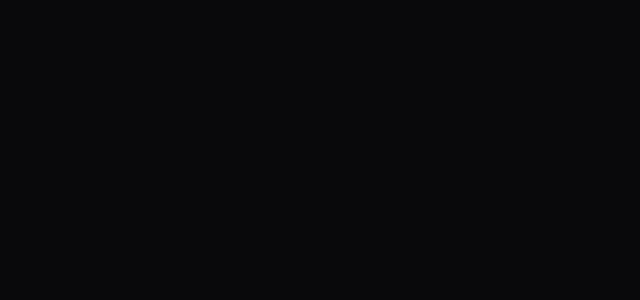
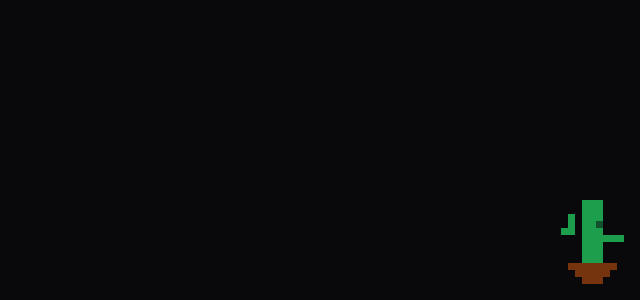
Before and after one commit to BWW01/dmqt1, a Nuxt app: page / in a window 1280 px wide. Shown: the part 500-800 px from the top of the page, without its empty margins (640-1280 px from the left). Built offline with nearby package versions, Linux system fonts and the light colour scheme.

Commit message:
pet update?

```diff
--- a/app/app.vue
+++ b/app/app.vue
@@ -1,5 +1,158 @@
+<script setup lang="ts">
+import { ref, computed, onMounted, onUnmounted } from 'vue';
+
+const PIXEL = 7;
+const FRAMES = {
+  normal: [
+    '...GGG...',
+    '...GGG...',
+    '.G.GGG...',
+    '.G.GGe...',
+    'GG.GGG...',
+    '...GGGGGG',
+    '...GGG...',
+    '...GGG...',
+    '...GGG...',
+    '.BBBBBBB.',
+    '..BBBBB..',
+    '...BBB...',
+  ],
+  drinking: [
+    '...GGG...',
+    '...GGG...',
+    '.G.GGG...',
+    '.G.GGe...',
+    'GG.GGG...',
+    '...GGGGCC',
+    '...GGG..C',
+    '...GGG...',
+    '...GGG...',
+    '.BBBBBBB.',
+    '..BBBBB..',
+    '...BBB...',
+  ],
+  blinking: [
+    '...GGG...',
+    '...GGG...',
+    '.G.GGG...',
+    '.G.GGG...',
+    'GG.GGG...',
+    '...GGGGGG',
+    '...GGG...',
+    '...GGG...',
+    '...GGG...',
+    '.BBBBBBB.',
+    '..BBBBB..',
+    '...BBB...',
+  ],
+};
+const COLORS: Record<string, string> = {
+  G: '#22c55e', B: '#92400e', C: '#f97316', e: '#166534',
+};
+const COLS = FRAMES.normal[0].length;
+const ROWS = FRAMES.normal.length;
+
+const isDrinking = ref(false);
+const isBlinking = ref(false);
+
+const frame = computed(() => {
+  if (isBlinking.value) return FRAMES.blinking;
+  if (isDrinking.value) return FRAMES.drinking;
+  return FRAMES.normal;
+});
+
+const pixels = computed(() =>
+  frame.value.flatMap((row, ri) =>
+    row.split('').flatMap((char, ci) => {
+      const color = COLORS[char];
+      return color ? [{ key: `${ri}-${ci}`, x: ci * PIXEL, y: ri * PIXEL, color }] : [];
+    })
+  )
+);
+
+function triggerBlink() {
+  isBlinking.value = true;
+  setTimeout(() => { isBlinking.value = false; }, 110);
+}
+function triggerDrink() {
+  if (isDrinking.value) return;
+  isDrinking.value = true;
+  setTimeout(() => { isDrinking.value = false; }, 2800);
+}
+
+let drinkTimer: ReturnType<typeof setInterval>;
+let blinkTimer: ReturnType<typeof setInterval>;
+
+onMounted(() => {
+  blinkTimer = setInterval(() => { if (Math.random() < 0.65) triggerBlink(); }, 3500);
+  drinkTimer = setInterval(() => { if (Math.random() < 0.45) triggerDrink(); }, 9000);
+  setTimeout(triggerBlink, 800);
+});
+onUnmounted(() => {
+  clearInterval(drinkTimer);
+  clearInterval(blinkTimer);
+});
+</script>
+
 <template>
   <NuxtLayout>
     <NuxtPage />
   </NuxtLayout>
+
+  <!-- Teleport bypasses all parent overflow/z-index/transform constraints -->
+  <Teleport to="body">
+    <div style="position: fixed; bottom: 16px; right: 16px; z-index: 9999; opacity: 0.8; user-select: none;">
+      <div style="position: relative; display: flex; flex-direction: column; align-items: center; gap: 6px;">
+        <svg
+            :width="COLS * PIXEL"
+            :height="ROWS * PIXEL"
+            style="display: block; shape-rendering: crispEdges;"
+            xmlns="http://www.w3.org/2000/svg"
+        >
+          <rect
+              v-for="p in pixels"
+              :key="p.key"
+              :x="p.x"
+              :y="p.y"
+              :width="PIXEL"
+              :height="PIXEL"
+              :fill="p.color"
+          />
+        </svg>
+
+        <!-- Steam above cup -->
+        <Transition name="sfade">
+          <div v-if="isDrinking" style="position: absolute; top: 14px; left: 48px; display: flex; gap: 3px;">
+            <div class="spuff" style="animation-delay: 0ms;"></div>
+            <div class="spuff" style="animation-delay: 320ms;"></div>
+          </div>
+        </Transition>
+
+        <Transition name="lfade">
+          <div v-if="isDrinking" style="font-family: monospace; font-size: 9px; font-weight: 900; color: #f97316; text-transform: uppercase; letter-spacing: 0.15em;">
+            ...slurp...
+          </div>
+        </Transition>
+      </div>
+    </div>
+  </Teleport>
 </template>
+
+<style>
+.spuff {
+  width: 3px; height: 3px;
+  background: #a1a1aa;
+  border-radius: 50%;
+  opacity: 0;
+  animation: cactus-steam 0.95s ease-in-out infinite;
+}
+@keyframes cactus-steam {
+  0%   { opacity: 0;   transform: translateY(0)     scaleX(1);   }
+  40%  { opacity: 0.6; transform: translateY(-6px)   scaleX(1.4); }
+  100% { opacity: 0;   transform: translateY(-14px)  scaleX(0.6); }
+}
+.sfade-enter-active, .sfade-leave-active { transition: opacity 0.4s; }
+.sfade-enter-from,   .sfade-leave-to     { opacity: 0; }
+.lfade-enter-active, .lfade-leave-active { transition: opacity 0.3s; }
+.lfade-enter-from,   .lfade-leave-to     { opacity: 0; }
+</style>
--- a/layouts/default.vue
+++ b/layouts/default.vue
@@ -29,8 +29,5 @@
       <slot />
     </main>
 
-    <div class="fixed bottom-4 right-4 z-50 opacity-70 hover:opacity-100 transition-opacity">
-      <PixelCactus />
-    </div>
   </div>
 </template>
```
